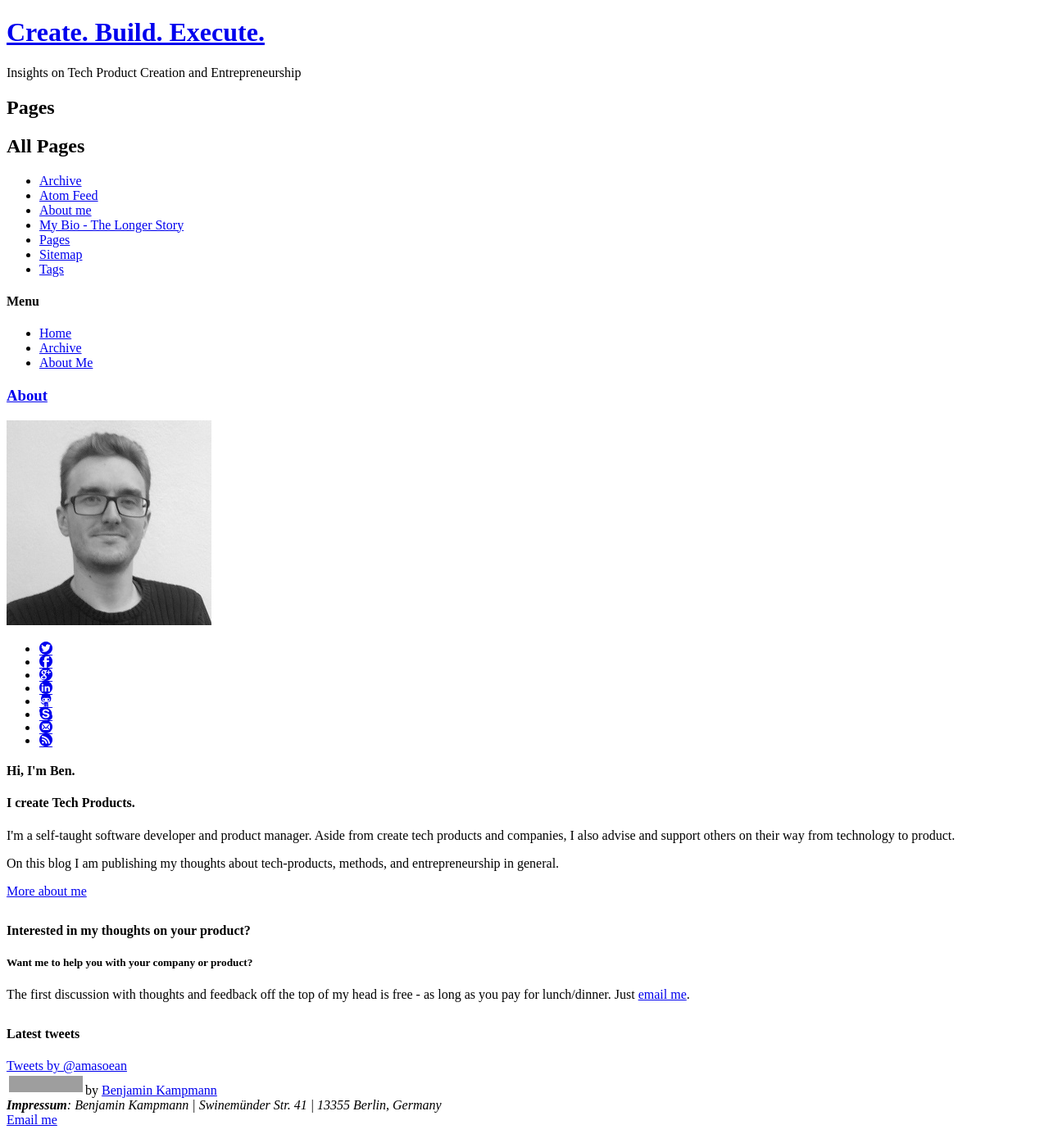
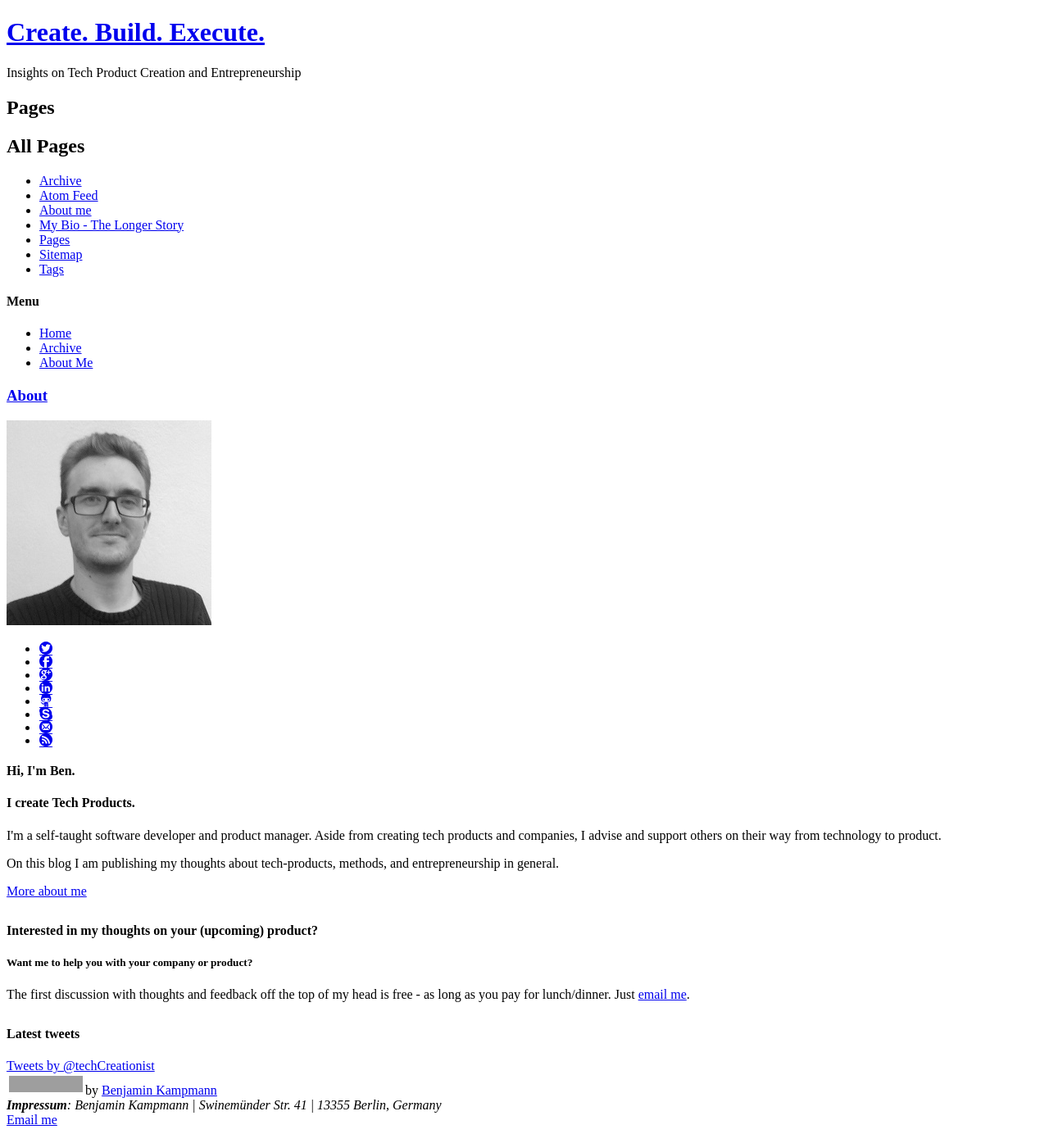
Before and after one commit to gnunicorn/blog, a Jekyll site: the page built from pages.html, in a window 1280 px wide. Shown: the whole page at 82% size. Built offline with Jekyll 4.4.1, drawn with Linux system fonts in a browser that asks for light colours; nearby versions of some CDN libraries; comment, search, counter and statistics services are not loaded; grey boxes are pictures that could not be loaded.

Commit message:
it is Mr. TechCreationist for you!

```diff
--- a/_config.yml
+++ b/_config.yml
@@ -26,7 +26,7 @@ author :
   email : ben.kampmann@gmail.com
   gplus: 104898591568170720911
   github : ligthyear
-  twitter : amasoean
+  twitter : techCreationist
   feedburner : feedname
 
 publisher:
--- a/_layouts/default.html
+++ b/_layouts/default.html
@@ -115,7 +115,7 @@ theme:
           <img src="{{ HOME_PATH }}assets/content/pages/ben_012_bw.jpg" class="img-polaroid">
           <div class="row glyphs social-media">
             <ul>
-              <li><a href="https://twitter.com/amasoean">&#xe009;</a></li>
+              <li><a href="https://twitter.com/techCreationist">&#xe009;</a></li>
               <li><a href="https://www.facebook.com/amasoean">&#xe008;</a></li>
               <li><a href="https://plus.google.com/104898591568170720911?rel=author" rel="me">&#xe007;</a></li>
               <li><a href="http://www.linkedin.com/in/benjaminkampmann">&#xe011;</a></li>
@@ -129,18 +129,18 @@ theme:
           <h4>Hi, I'm Ben.</h4>
           <h4>I create Tech Products.</h4>
 
-          <p>I'm a self-taught software developer and product manager. Aside from create tech products and companies, I also advise and support others on their way from technology to product.</p>
+          <p>I'm a self-taught software developer and product manager. Aside from creating tech products and companies, I advise and support others on their way from technology to product.</p>
           <p>On this blog I am publishing my thoughts about tech-products, methods, and entrepreneurship in general.</p>
 
           <p> <a href="/about/" class="badge badge-inverse">More about me</a></p>
 
-          <h4 style="margin-top: 30px;">Interested in my thoughts on your product?</h4>
+          <h4 style="margin-top: 30px;">Interested in my thoughts on your (upcoming) product?</h4>
           <h5>Want me to help you with your company or product?</h5>
           <p>The first discussion with thoughts and feedback off the top of my head is free - as long as you pay for lunch/dinner. Just <a href="mailto: me at create-build-execute dot com" >email me</a>.</p>
 
           <h4 style="margin-top: 30px;">Latest tweets</h4>
 
-          <a class="twitter-timeline" width="220" data-dnt="true" href="https://twitter.com/amasoean"  data-widget-id="268087877123055617">Tweets by @amasoean</a>
+          <a class="twitter-timeline" width="220" data-dnt="true" href="https://twitter.com/techCreationist"  data-widget-id="268087877123055617">Tweets by @techCreationist</a>
     <script>!function(d,s,id){var js,fjs=d.getElementsByTagName(s)[0],p=/^http:/.test(d.location)?'http':'https';if(!d.getElementById(id)){js=d.createElement(s);js.id=id;js.src=p+"://platform.twitter.com/widgets.js";fjs.parentNode.insertBefore(js,fjs);}}(document,"script","twitter-wjs");</script>
 
 
```
